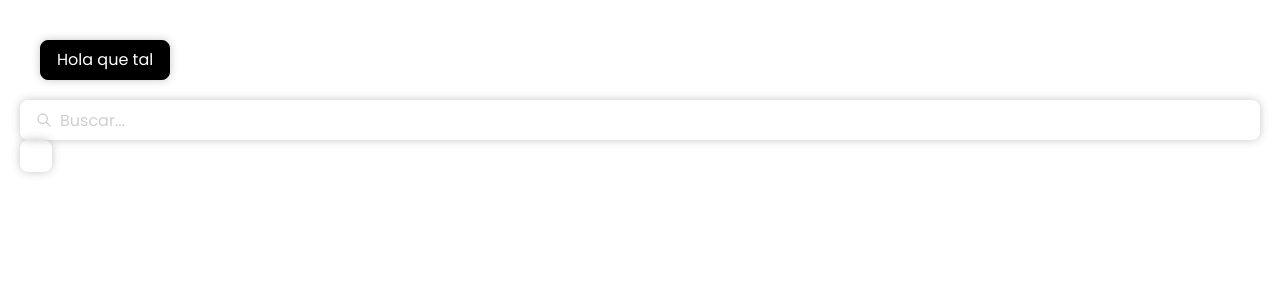
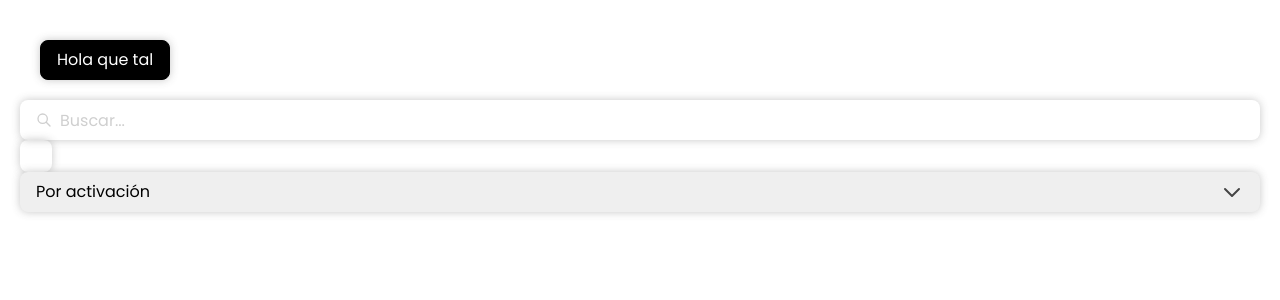
Before and after one commit to xechezurieta/FitCalc, a React (Vite) app in the folder app/: page / in a window 1280 px wide. Shown: the top 300 px of the page. Built offline with nearby package versions, Linux system fonts and the light colour scheme.

Commit message:
add select ui component

```diff
--- a/app/src/pages/Login.jsx
+++ b/app/src/pages/Login.jsx
@@ -1,16 +1,18 @@
 import Button from "../ui/buttons/Button"
 import InputCheckBox from "../ui/forms/InputCheckbox"
 import InputSearch from "../ui/forms/InputSearch"
-import SearchIcon from "../ui/icons/SearchIcon"
-
+import Select from "../ui/forms/Select"
 
 function Login() {
 	return (
 		<div style={{margin: '20px'}}>
 			<Button type="primary" style={{margin: '20px'}}>Hola que tal</Button>
-			<InputSearch placeholder='Buscar...'
-			></InputSearch>
+			<InputSearch placeholder='Buscar...'></InputSearch>
 			<InputCheckBox style={{margin: '20px'}}/>
+			<Select>
+				<option value="0">Por activación</option>
+				<option value="1">Por rol</option>
+			</Select>
 		</div>
 	)
   }
--- a/app/src/ui/forms/InputSearch.module.css
+++ b/app/src/ui/forms/InputSearch.module.css
@@ -23,6 +23,7 @@
 
 .icon {
   position: absolute;
+  pointer-events: none;
   height: 1rem;
   width: 1rem;
   color: var(--color-lightgray);
--- /dev/null
+++ b/app/src/ui/forms/Select.jsx
@@ -0,0 +1,12 @@
+import style from '../forms/Select.module.css'
+import ArrowDownIcon from '../icons/ArrowDownIcon'
+
+const Select = ({className , ...props}) => (
+  <div className={`${style.wrapper} ${style.className || ''}`}>
+    <select {...props} className={style.select} ></select>
+    <ArrowDownIcon className={style.arrow}/>
+  </div>
+)
+
+
+export default Select
--- /dev/null
+++ b/app/src/ui/forms/Select.module.css
@@ -0,0 +1,30 @@
+.wrapper {
+  position: relative;
+
+}
+
+.select {
+  height: 2.5rem;
+  width: 100%;
+  padding: 0.5rem 1rem;
+  padding-right: 3rem;
+  border: none;
+  outline: none;
+  appearance: none;
+  box-shadow: var(--shadow-sm);
+  border-radius: var(--radius-sm);
+}
+
+.select:focus {
+  box-shadow: var(--shadow-md);
+}
+
+.arrow {
+  position: absolute;
+  pointer-events: none;
+  top: 0.5rem;
+  right: 1rem;
+  height: 1.5rem;
+  width: 1.5rem;
+  color: var(--color-gray);
+}
--- /dev/null
+++ b/app/src/ui/icons/ArrowDownIcon.jsx
@@ -0,0 +1,19 @@
+const ArrowDownIcon = props => (
+  <svg
+    {...props}
+    fill="none"
+    stroke="currentColor"
+    viewBox="0 0 24 24"
+    xmlns="http://www.w3.org/2000/svg"
+  >
+    <path
+      strokeLinecap="round"
+      strokeLinejoin="round"
+      strokeWidth="2"
+      d="M19 9l-7 7-7-7"
+    ></path>
+  </svg>
+
+)
+
+export default ArrowDownIcon
```
